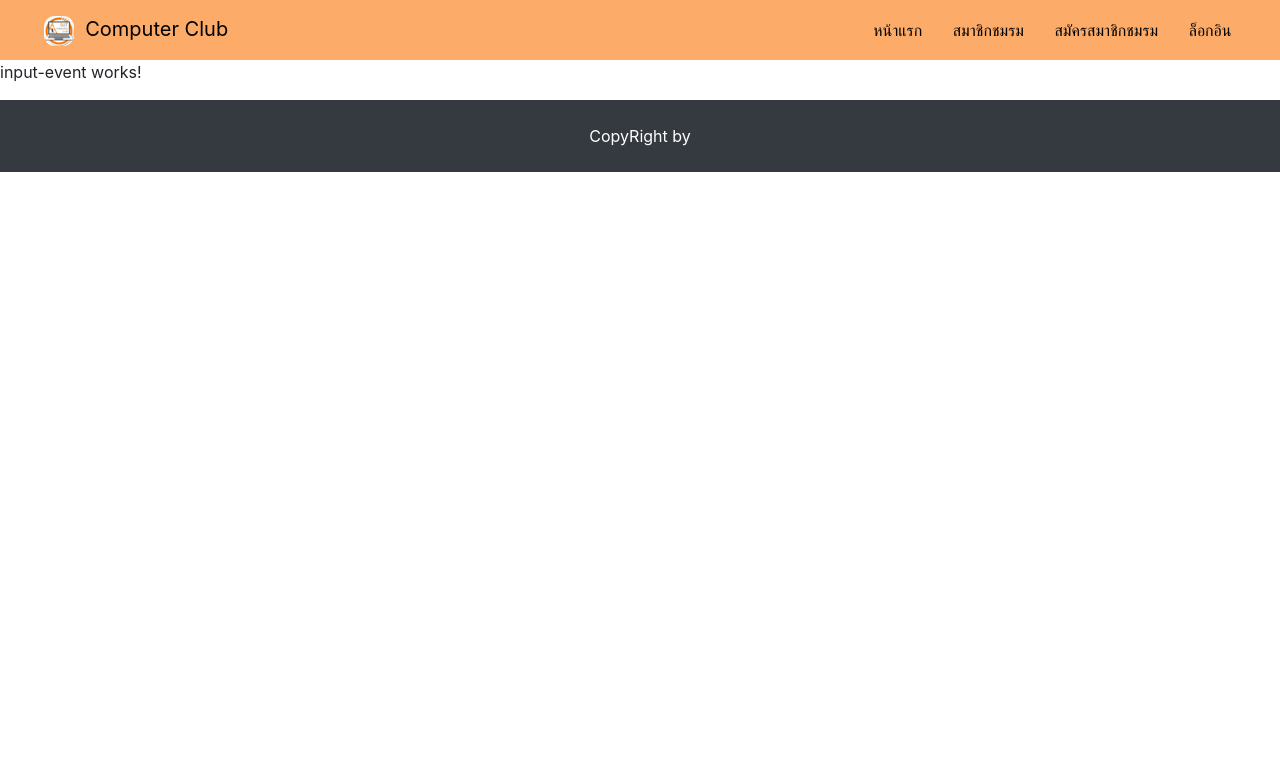
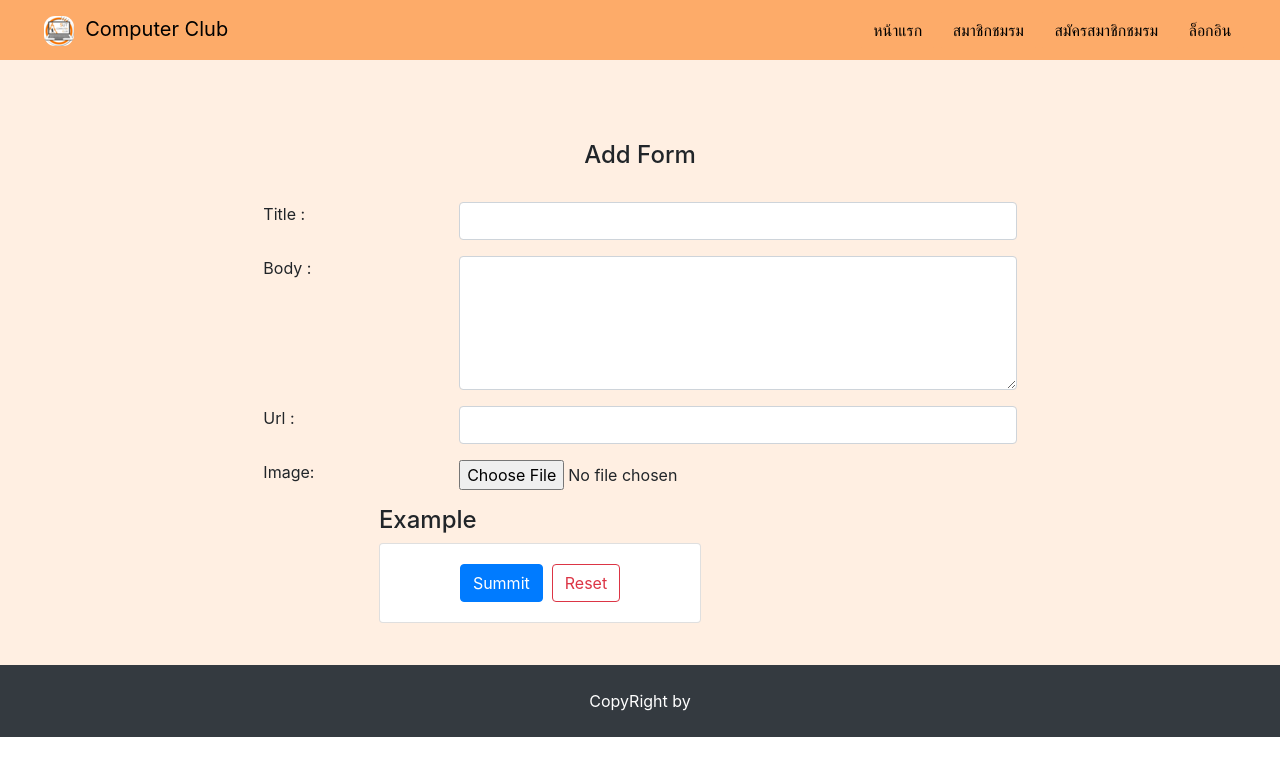
Before and after one commit to B6108755/Project-Advanced-Wab-G5, an Angular app in the folder App/: page /addEvent in a window 1280 px wide. Shown: the top 776 px of the page. Built offline with nearby package versions, Linux system fonts and the light colour scheme.

Commit message:
70% Features

```diff
--- a/App/src/app/components/event/input-event/input-event.component.css
+++ b/App/src/app/components/event/input-event/input-event.component.css
@@ -0,0 +1,17 @@
+.jumbotron-eventnew{
+
+    padding: 2rem 1rem;
+    margin-bottom: 2rem;
+    border-radius: .3rem;
+    background-color: white;
+
+
+}
+
+.Header-text{
+font-size: x-large;
+}
+
+.subtitle-text{
+font-size: medium;
+}
--- a/App/src/app/components/event/input-event/input-event.component.html
+++ b/App/src/app/components/event/input-event/input-event.component.html
@@ -1 +1,111 @@
-<p>input-event works!</p>
+<div class="container-fluid " style="background-color: #FFEFE2; padding-top: 60px">
+
+        <div class="card" style="background-color: #FFEFE2; border-color: #FFEFE2;">
+          <div class="card-body">
+            <h4 class="card-title text-center">Add Form</h4>
+            <div class="row">
+                <div class="col-md-2">
+
+                </div>
+
+                <div class="col-md-8">
+                    <form [formGroup]="EventForm">
+                        <div class="card" style="background-color: #FFEFE2; border-color: #FFEFE2;">
+                            <div class="card-body">
+                                <div class="row">
+                                    <div class="col-md-3">
+                                        Title :
+                                    </div>
+                                    <div class="col-md-9">
+                                        <div class="form-group">
+                                            <input type="text" class="form-control" formControlName = 'title'>
+                                        </div>
+                                    </div>
+                                </div>
+                                <div class="row">
+                                    <div class="col-md-3">
+                                        Body :
+                                    </div>
+                                    <div class="col-md-9">
+                                        <div class="form-group">
+                                            <textarea rows="5" cols="50" class="form-control" formControlName = 'body'>
+
+                                            </textarea>
+                                        </div>
+                                    </div>
+                                </div>
+                                <div class="row">
+                                    <div class="col-md-3">
+                                        Url :
+                                    </div>
+                                    <div class="col-md-9">
+                                        <div class="form-group">
+                                            <input type="text" class="form-control" formControlName = 'urllink' [(ngModel)] = "link" >
+                                        </div>
+                                    </div>
+                                </div>
+                                <div class="row">
+                                    <div class="col-md-3">
+                                        Image:
+                                    </div>
+                                    <div class="col-md-9">
+                                        <div class="form-group">
+                                          <input type="file" class="form-control-file " formControlName='file' (change)="onChangeImage($event)" accept="image/*">
+                                        </div>
+                                    </div>
+                                </div>
+
+
+                                <div class="row">
+                                    <div class="col-md-2">
+
+                                    </div>
+                                    <h4 class=" text-center">Example</h4>
+                                </div>
+                                <div class="row text-center"  >
+                                    <div class="col-md-2">
+
+                                    </div>
+                                    <div class="card mb  " >
+
+                                        <div class="card-body" >
+                                            <div class="row">
+                                                <div class="col-12">
+                                                    <img *ngIf="previewLoaded" class="img-thumbnail" [src]="this.EventForm.value.img" style="height:150px;">
+                                                </div>
+                                                <div class="col-12 Header-text" >
+                                                    {{this.EventForm.value.title}}
+                                                </div>
+                                                <div class="col-12 subtitle-text">
+                                                    {{this.EventForm.value.body}}
+                                                </div>
+                                                <div class="col-12 subtitle-text" *ngIf = "showlink">
+                                                    <a [href]="link" target="_blank" >{{this.EventForm.value.urllink}}</a>
+                                                </div>
+                                                <div class="col-12">
+
+                                                </div>
+                                                <div class="col-12 subtitle-text">
+                                                    <button type="button" class="btn btn-primary" (click)="addEvent()">Summit</button>&nbsp;
+                                                    <button type="reset" class="btn btn-outline-danger" (click)="resetForm()">Reset</button>
+
+                                                </div>
+                                            </div>
+
+                                        </div>
+                                    </div>
+                                </div>
+
+                            </div>
+                        </div>
+                    </form>
+                </div>
+
+                <div class="col-md-6">
+
+                </div>
+            </div>
+          </div>
+        </div>
+
+</div>
--- a/App/src/app/components/event/input-event/input-event.component.ts
+++ b/App/src/app/components/event/input-event/input-event.component.ts
@@ -1,15 +1,85 @@
-import { Component, OnInit } from '@angular/core';
+import { Component, OnInit, DoCheck } from '@angular/core';
+import { FormControl, FormGroup, Validators } from '@angular/forms';
+import { EventServicesService } from 'src/app/services/event/event-services.service';
 
 @Component({
   selector: 'app-input-event',
   templateUrl: './input-event.component.html',
   styleUrls: ['./input-event.component.css']
 })
-export class InputEventComponent implements OnInit {
+export class InputEventComponent implements OnInit, DoCheck{
 
-  constructor() { }
+  link!:String
+
+
+
+  EventForm = new FormGroup({
+    title : new FormControl('' , [Validators.required]),
+    body : new FormControl('' , [Validators.required]),
+    file : new FormControl('' , [Validators.required]),
+    img : new FormControl('' , [Validators.required]),
+    urllink : new FormControl('' , [ Validators.pattern('(https?://)?([\\da-z.-]+)\\.([a-z.]{2,6})[/\\w .-]*/?')]),
+  })
+
+  previewLoaded : boolean = false;
+  showlink : boolean = false;
+
+
+  constructor(private ess : EventServicesService) { }
+
+
+  ngDoCheck(){
+    if(this.EventForm.status === "VALID"){
+      this.showlink = true;
+    }else{
+      this.showlink = false;
+    }
+  }
 
   ngOnInit(): void {
   }
 
+
+  addEvent(){
+    if(this.EventForm.status === "VALID"){
+      this.ess.addEvent(this.EventForm.value).subscribe(
+        data => {
+          alert('Successfully\n' + data);
+          this.EventForm.reset();
+        },
+        err => {
+          alert('File is too large Please Change or resize');
+        }
+      )
+    }else{
+      alert('Please Insert Data');
+    }
+  }
+
+  onChangeImage(e:any){
+    if(e.target.files.length > 0) {
+      const file = e.target.files[0]
+      var pattern = /image-*/;
+      const reader = new FileReader();
+      if(!file.type.match(pattern)){
+        alert('ไฟล์ที่นำเข้าไม่ใช่รูปภาพ')
+      }else{
+        reader.readAsDataURL(file);
+        reader.onload = () => {
+          this.previewLoaded = true;
+          this.EventForm.patchValue({
+            img : reader.result
+          })
+        }
+      }
+    }
+  }
+
+
+
+  resetForm(){
+    this.EventForm.reset();
+    this.previewLoaded = false;
+  }
+
 }
--- a/App/src/app/components/event/show-event/show-event.component.html
+++ b/App/src/app/components/event/show-event/show-event.component.html
@@ -2,21 +2,23 @@
     ประชาสัมพันธ์
 </div>
 <div class="row" style="padding-top: 0.7rem; padding-left: 5rem; padding-right: 5rem;">
-    <div class="col-sm-4 text-center" *ngFor="let item of item; index as i">
+    <div class="col-sm-4 text-center" *ngFor="let item of event; index as i">
         <div class="card mb-3">
             <div class="card-body ">
 
                 <div class="row">
                     <div class="col-12">
-                        <img src="./../../../../assets/icons/home/logo.png" height="100px">
+                        <img [src]="item.img" height="100px">
                     </div>
                     <div class="col-12 Header-text">
-                        Header
+                        {{item.title}}
                     </div>
                     <div class="col-12 subtitle-text">
-                        Subtitle
+                        {{item.body}}
                     </div>
-
+                    <div class="col-12 subtitle-text">
+                        <a [href]="item.urllink" target="_blank">{{item.urllink}}</a>
+                    </div>
 
                 </div>
 
--- a/App/src/app/components/event/show-event/show-event.component.ts
+++ b/App/src/app/components/event/show-event/show-event.component.ts
@@ -1,4 +1,5 @@
 import { Component, OnInit } from '@angular/core';
+import { EventServicesService } from 'src/app/services/event/event-services.service';
 
 @Component({
   selector: 'app-show-event',
@@ -6,10 +7,28 @@ import { Component, OnInit } from '@angular/core';
   styleUrls: ['./show-event.component.css']
 })
 export class ShowEventComponent implements OnInit {
-  item:any = [1,2,3,4,5,6];
-  constructor() { }
+  event!:any[]
+  constructor(private ess : EventServicesService) {
+    this.onloadevent()
+   }
 
   ngOnInit(): void {
   }
+  onloadevent(){
+    try {
+      this.ess.getEvent().subscribe(
+        data => {
+          this.event = data
+        },
+        err => {
+          console.log(err)
+        }
+      )
+    } catch (err) {
+
+    }
+  }
+
+
 
 }
--- a/App/src/app/services/event/event-services.service.ts
+++ b/App/src/app/services/event/event-services.service.ts
@@ -1,9 +1,32 @@
 import { Injectable } from '@angular/core';
+import { HttpClient } from '@angular/common/http';
+import { map } from 'rxjs/operators'
 
 @Injectable({
   providedIn: 'root'
 })
 export class EventServicesService {
 
-  constructor() { }
+  constructor(private http : HttpClient) { }
+
+  event:any;
+
+  addEvent(eventData:any){
+    return this.http.post<any>('http://localhost:3000/event/add' , eventData)
+    .pipe(map(data => {
+      return data
+    }))
+  }
+
+  getEvent(){
+    return this.http.get<any>('http://localhost:3000/event/get')
+    .pipe(map(data => {
+      if(data){
+        this.event = data
+        return this.event
+      }
+      return this.event
+    }))
+  }
+
 }
```
